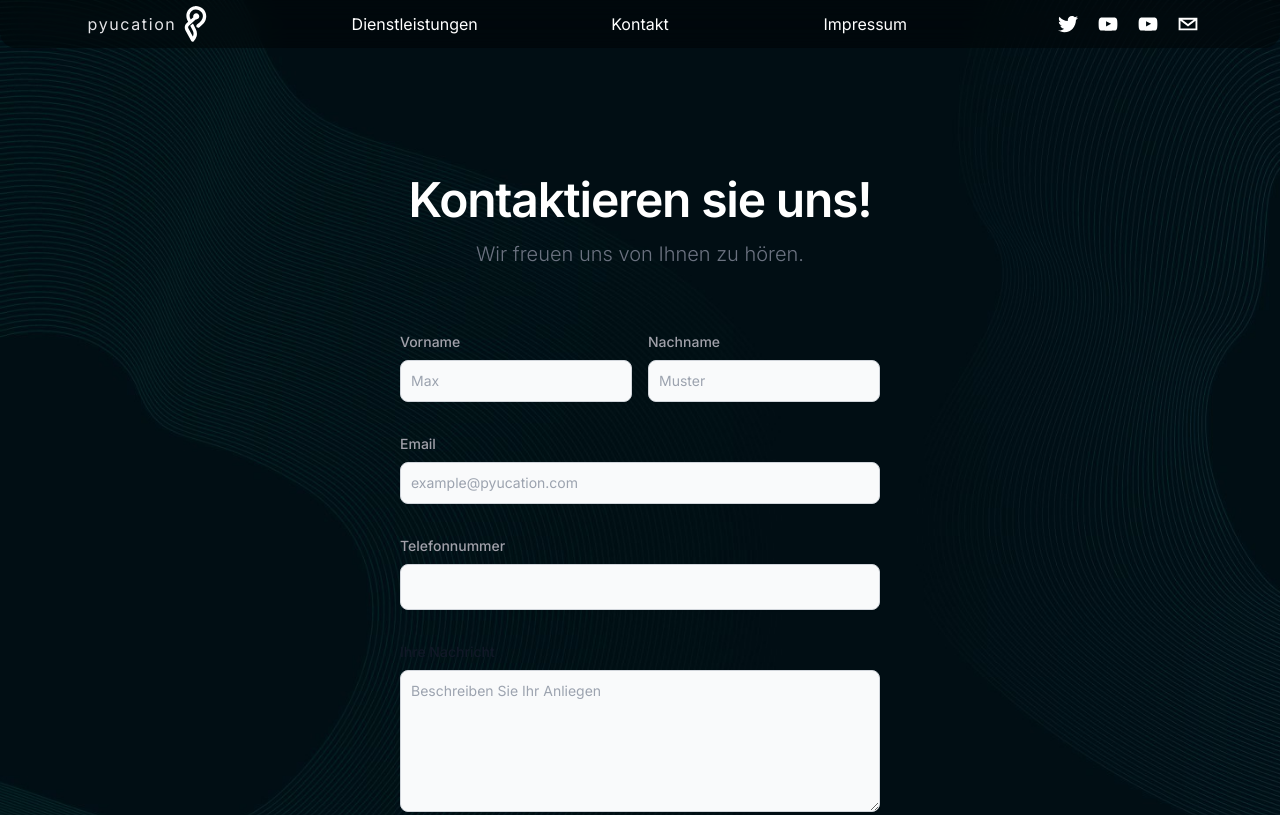
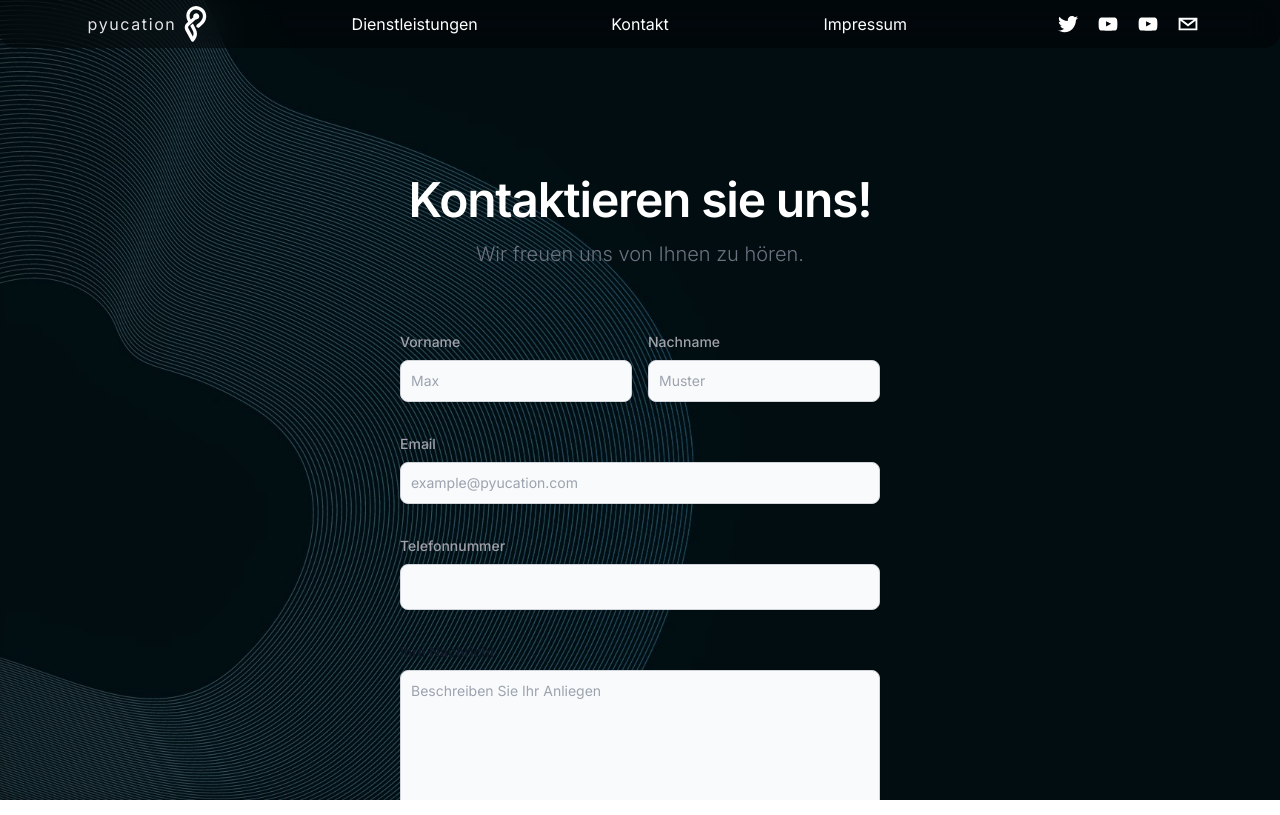
Before and after one commit to pyucation-org/pyucation-website, a Next.js app: page /contact in a window 1280 px wide. Shown: the top 815 px of the page. Built offline with nearby package versions, Linux system fonts and the light colour scheme.

Commit message:
fix background

```diff
--- a/src/app/contact/page.js
+++ b/src/app/contact/page.js
@@ -6,6 +6,7 @@ import { fadeInVariant } from "../util/variants";
 
 export default function Page() {
   return (
+    <main className="bg-pyucation-2 bg-cover pb-40 h-screen overflow-auto overflow-x-hidden">
     <div className="flex flex-col h-auto max-w-6xl justify-start items-start mx-auto mt-28">
       <div className="flex">
       </div>
@@ -41,5 +42,6 @@ export default function Page() {
       </form>
   </div>
     </div>
+    </main>
   );
 }
```
